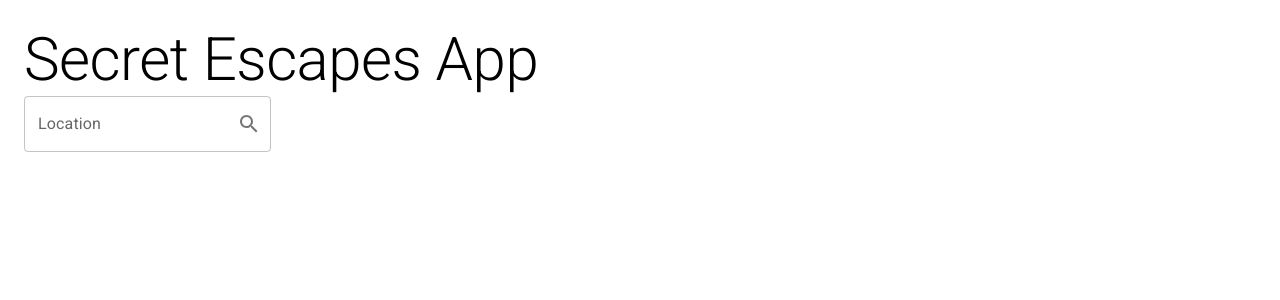
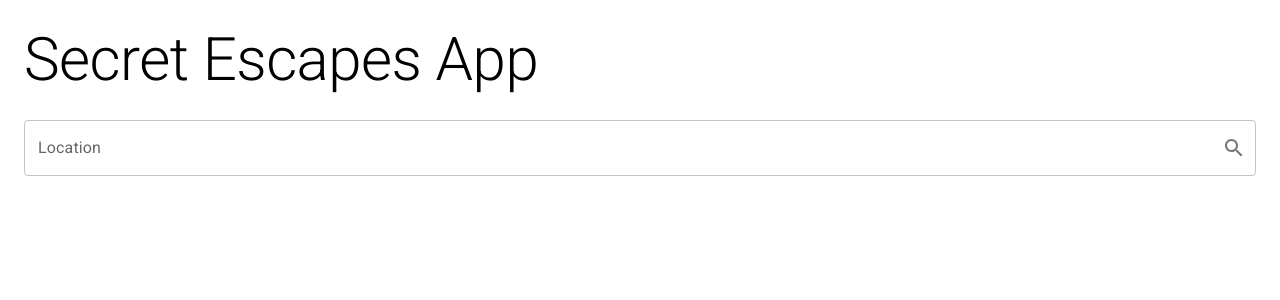
Before and after one commit to Chrispylcfc/secret-escapes-app, a React (Create React App) app: page / in a window 1280 px wide. Shown: the top 300 px of the page. Built offline with nearby package versions, Linux system fonts and the light colour scheme.

Commit message:
Extract search field to component

```diff
--- a/src/App.css
+++ b/src/App.css
@@ -1,3 +1,4 @@
 .App {
   margin: 24px;
+  height: 100%;
 }
--- /dev/null
+++ b/src/components/SearchField.tsx
@@ -0,0 +1,38 @@
+import React, { KeyboardEvent } from 'react';
+import { IconButton, InputAdornment, TextField } from '@mui/material';
+import {Search as SearchIcon} from '@mui/icons-material';
+
+interface Props {
+  value: string;
+  onChange: (value: string) => void;
+  onSearch: () => void;
+}
+
+export const SearchField = ({ value, onChange, onSearch }: Props) => {
+  const handleKeyPress = (event: KeyboardEvent<HTMLDivElement>) => {
+    if(event.key === 'Enter') {
+      onSearch();
+    }
+  }
+
+  return (
+    <TextField
+      id="location-search"
+      label="Location"
+      value={value}
+      onChange={(event) => onChange(event.target.value)}
+      InputProps={{
+        endAdornment:
+          <InputAdornment position="end">
+            <IconButton
+              onClick={onSearch}
+              edge="end"
+            >
+              <SearchIcon />
+            </IconButton>
+          </InputAdornment>,
+      }}
+      onKeyDown={handleKeyPress}
+    />
+  );
+}
--- a/src/pages/Home.tsx
+++ b/src/pages/Home.tsx
@@ -1,50 +1,27 @@
-import React, { ChangeEvent, KeyboardEvent, useState } from 'react';
-import { IconButton, InputAdornment, TextField, Typography } from '@mui/material';
-import {Search as SearchIcon} from '@mui/icons-material';
+import React, { useState } from 'react';
+import { Box, Typography } from '@mui/material';
 import { useNavigate } from 'react-router-dom';
+import { SearchField } from '../components/SearchField';
 
 export const Home = () => {
   const navigate = useNavigate();
   const [searchText, setSearchText] = useState("");
 
-  const handleChange = (event: ChangeEvent<HTMLInputElement>) => {
-    setSearchText(event.target.value);
+  const handleChange = (newValue: string) => {
+    setSearchText(newValue);
   }
 
   const handleSearch = () => {
     navigate(`/search?query=${searchText}`);
   }
 
-  const handleKeyPress = (event: KeyboardEvent<HTMLDivElement>) => {
-    if(event.key === 'Enter') {
-      handleSearch();
-    }
-  }
-
   return (
-    <>
+    <Box sx={{ display: 'flex', flexDirection: 'column', gap: '24px' }}>
       <Typography variant="h2">
         Secret Escapes App
       </Typography>
 
-      <TextField
-        id="location-search"
-        label="Location"
-        value={searchText}
-        onChange={handleChange}
-        InputProps={{
-          endAdornment:
-            <InputAdornment position="end">
-              <IconButton
-                onClick={handleSearch}
-                edge="end"
-              >
-                <SearchIcon />
-              </IconButton>
-            </InputAdornment>,
-        }}
-        onKeyDown={handleKeyPress}
-      />
-    </>
+      <SearchField value={searchText} onChange={handleChange} onSearch={handleSearch} />
+    </Box>
   )
 }
```
